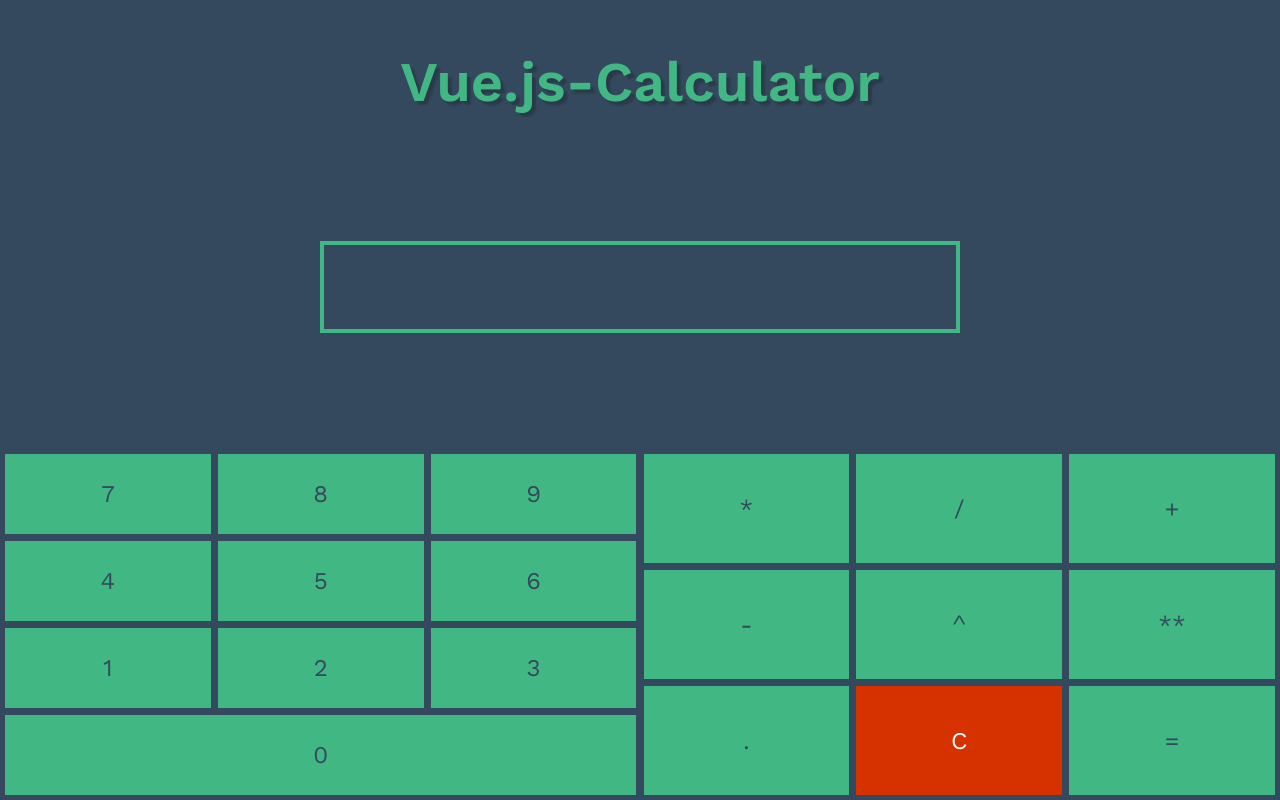
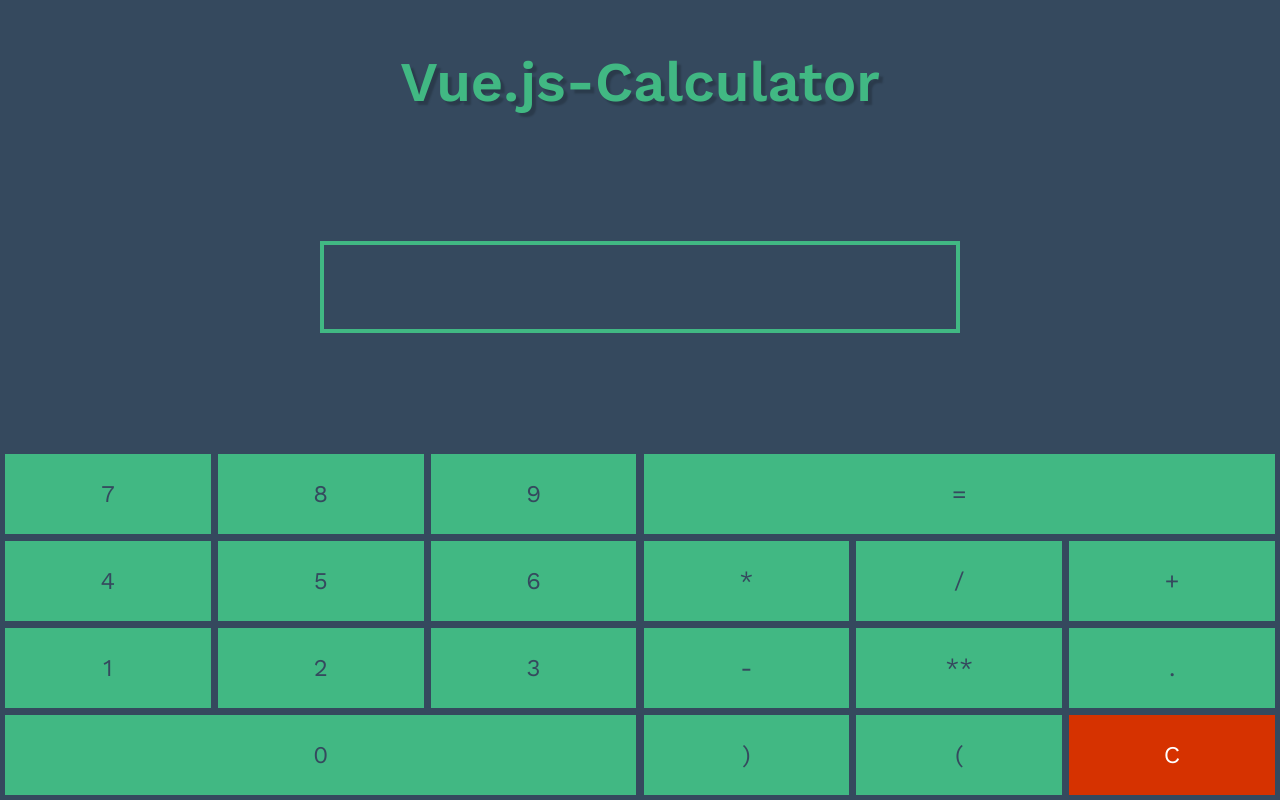
Before and after one commit to steelWinds/vue-calculate, a Vue app: page / in a window 1280 px wide. Built offline with nearby package versions, Linux system fonts and the light colour scheme.

Commit message:
fix(CalculatePage view): add ( and ) button, set inputmode=none for main input, also change css grids for buttons panel

```diff
--- a/src/components/ButtonsPanel.vue
+++ b/src/components/ButtonsPanel.vue
@@ -75,10 +75,15 @@
 
     &__operations-list {
         display: grid;
-        grid-template: repeat(3, 1fr) / repeat(3, 1fr);
+        grid-template: repeat(4, 1fr) / repeat(3, 1fr);
+        grid-auto-rows: 1fr;
 
         @media (--tablet-w) {
-            grid-template-rows: repeat(3, 10vmin);
+            grid-template-rows: repeat(4, 10vmin);
+        }
+
+        & > *:first-child {
+            grid-column: span 3;
         }
     }
 }
--- a/src/composables/createCalculator.js
+++ b/src/composables/createCalculator.js
@@ -8,7 +8,8 @@
     });
     const optionsList = ref([
         '*', '/', '+',
-        '-', '^','**', '.'
+        '-', '**', '.',
+        ')', '('
     ]);
     const numbersList = ref([
         7, 8, 9,
--- a/src/views/CalculatePage.vue
+++ b/src/views/CalculatePage.vue
@@ -17,7 +17,8 @@
                 v-model:value-model.trim="expression"
                 :exclude-pattern="excludePattern"
                 type="text"
-                autofocus />
+                autofocus
+                inputmode="none" />
         </section>
 
         <ButtonsPanel>
@@ -33,6 +34,13 @@
             </template>
 
             <template #options-list>
+                <button
+                    class="btns-panel__btn"
+                    @click="getResult(expression)">
+
+                    =
+                </button>
+
                 <button
                     v-for="optionItem of optionsList"
                     :key="optionItem"
@@ -51,13 +59,6 @@
                     @click="clearValue">
 
                     C
-                </button>
-
-                <button
-                    class="btns-panel__btn"
-                    @click="getResult(expression)">
-
-                    =
                 </button>
             </template>
         </ButtonsPanel>
@@ -163,7 +164,7 @@
     gap: 1em;
 
     @media (--tablets-w) {
-        padding-bottom: 3.5em;
+        padding-bottom: 12vmin;
     }
 
     &__title {
```
